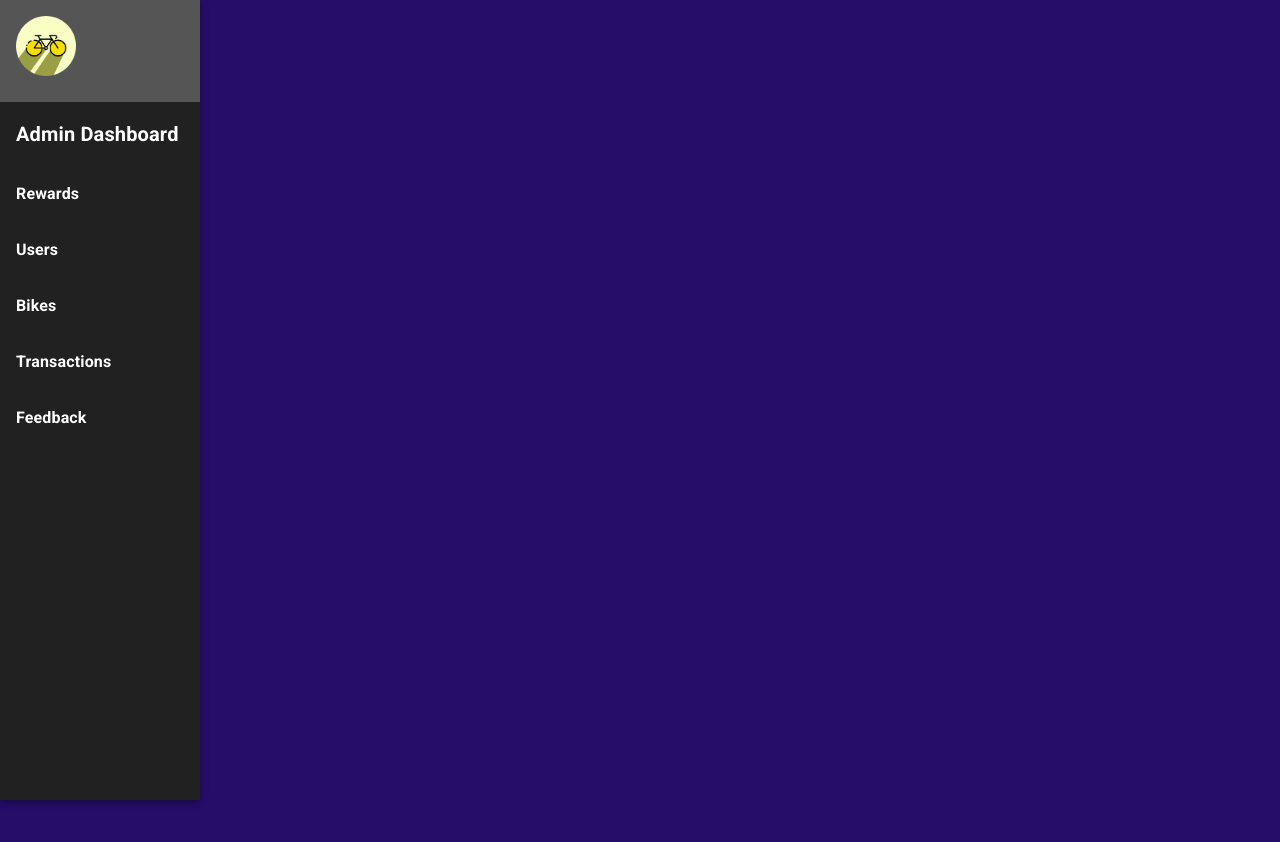
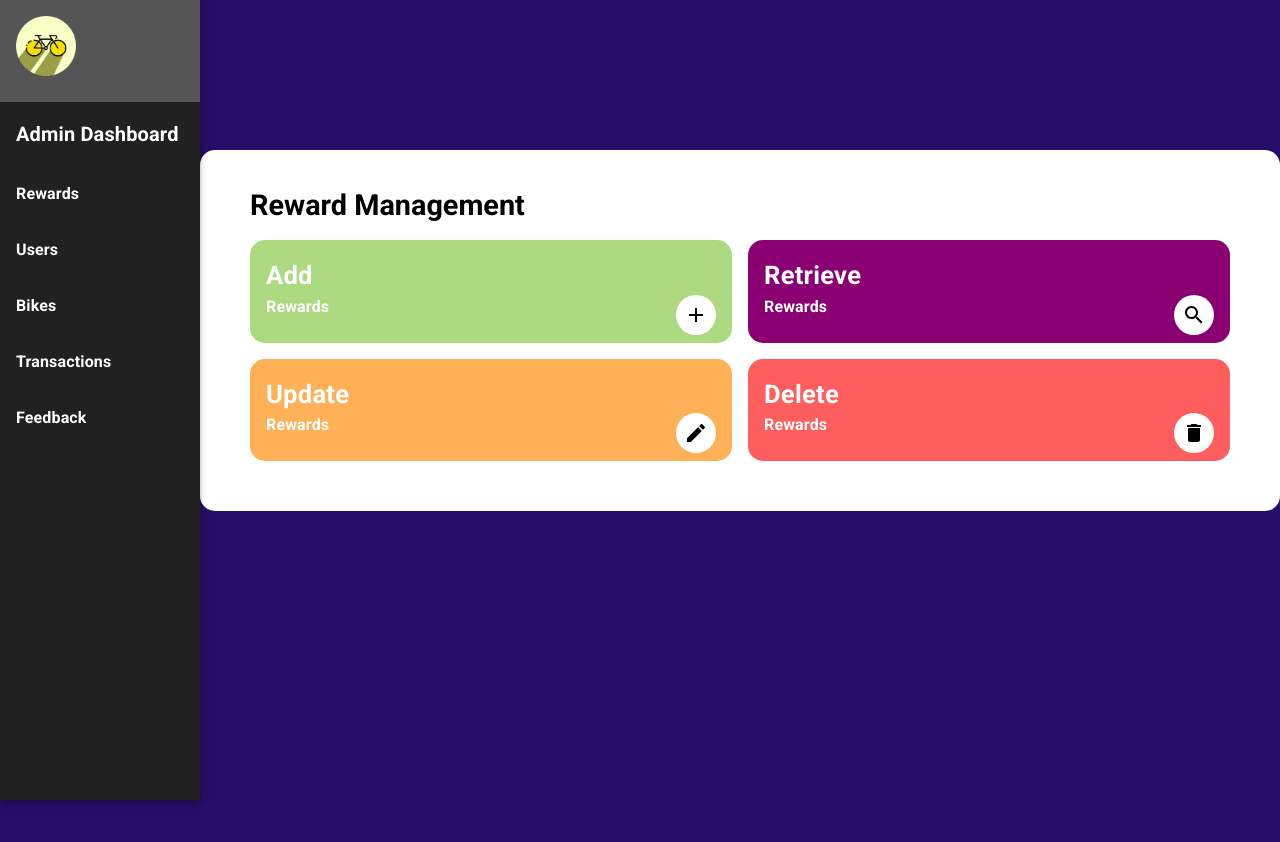
Before and after one commit to Zyelggg/PowerCycle, a React (Vite) app in the folder client/: page /admin/rewards in a window 1280 px wide. Shown: the top 842 px of the page. Before the commit the page ends 800 px from the top, so only its background shows below. Built offline with nearby package versions, Linux system fonts and the light colour scheme; no server answers.

Commit message:
updated admin nav

```diff
--- a/client/src/App.jsx
+++ b/client/src/App.jsx
@@ -45,7 +45,7 @@ import human from "./pages/images/humanicon.png";
 import UserSideNavigation from "./UserSideNavigation";
 import AdminSideNavigation from "./AdminSideNavigation";
 import Reviews from "./pages/Reviews"
-import Augmented from "./pages/Augmented";
+// import Augmented from "./pages/Augmented";
 import Weather from "./pages/Weather";
 
 import {
@@ -157,16 +157,16 @@ function App() {
                 <Route path="/admin/addbikestop" element={<AddBikeStop />} />
                 <Route path="/admin/editbike/:id" element={<EditBikes />} />
                 <Route path="/admin/editbikestop/:id" element={<EditBikeStop />} />
-                <Route path={"/admin/reward"} element={<RewardManagement />} />
+                <Route path={"/admin/rewards"} element={<RewardManagement />} />
                 <Route path={"/admin/addreward"} element={<AddReward />} />
                 <Route path={"/admin/getreward"} element={<RetrieveReward />} />
                 <Route path={"/admin/editreward/:id"} element={<EditReward />} />
                 <Route path={"/admin/delreward"} element={<DeleteReward />} />
                 <Route path={"/admin/user"} element={<UserManagement />} />
-                <Route path={"/adduser"} element={<AddUser />} />
-                <Route path={"/getuser"} element={<RetrieveUser />} />
-                <Route path={"/edituser/:id"} element={<EditUser />} />
-                <Route path={"/deluser"} element={<DeleteUser />} />
+                <Route path={"admin/adduser"} element={<AddUser />} />
+                <Route path={"admin/getuser"} element={<RetrieveUser />} />
+                <Route path={"admin/edituser/:id"} element={<EditUser />} />
+                <Route path={"admin/deluser"} element={<DeleteUser />} />
                 {/* <Route path={"/adminhome"} element={<AdminHome />} /> */}
                 <Route path={"/admin/admin"} element={<AdminManagement />} />
                 <Route path={"/admin/addadmin"} element={<AddAdmin />} />
@@ -204,7 +204,7 @@ function App() {
                 <Route path={"/payment"} element={<PaymentMethods />} />
                 <Route path={"/addpayment"} element={<AddPayment />} />
                 <Route path={"/editpayment"} element={<EditPayment />} />
-                <Route path="/augmented" element={<Augmented />} />
+                {/* <Route path="/augmented" element={<Augmented />} /> */}
 
 
               </Routes>
--- a/client/src/pages/AddReward.jsx
+++ b/client/src/pages/AddReward.jsx
@@ -36,7 +36,6 @@ function AddReward() {
             console.log(res.data);
             navigate("/getreward");
           });
-          toast.success('Reward Added');
     }
   });
 
--- a/client/src/pages/Augmented.jsx
+++ b/client/src/pages/Augmented.jsx
@@ -1,20 +1,20 @@
-import React from 'react';
-import 'aframe';
-import 'aframe-ar';
-// import bikeModel from "../assets/scene.gltf";
+// import React from 'react';
+// import 'aframe';
+// import 'aframe-ar';
+// // import bikeModel from "../assets/scene.gltf";
 
-function Augmented() {
-  return (
-    <div></div>
-    // <a-scene arjs='sourceType: webcam;'>
-    //   {/* Place your AR model */}
-    //   <a-entity
-    //     gps-entity-place={`latitude: ${targetLatitude}; longitude: ${targetLongitude};`}
-    //   >
-    //     <a-gltf-model src={bikeModel} scale="0.1 0.1 0.1"></a-gltf-model>
-    //   </a-entity>
-    // </a-scene>
-  );
-}
+// function Augmented() {
+//   return (
+//     <div></div>
+//     // <a-scene arjs='sourceType: webcam;'>
+//     //   {/* Place your AR model */}
+//     //   <a-entity
+//     //     gps-entity-place={`latitude: ${targetLatitude}; longitude: ${targetLongitude};`}
+//     //   >
+//     //     <a-gltf-model src={bikeModel} scale="0.1 0.1 0.1"></a-gltf-model>
+//     //   </a-entity>
+//     // </a-scene>
+//   );
+// }
 
-export default Augmented;
+// export default Augmented;
--- a/client/src/pages/DeleteReward.jsx
+++ b/client/src/pages/DeleteReward.jsx
@@ -28,7 +28,7 @@ function DeleteReward() {
     http.delete(`/reward/${id}`)
       .then((res) => {
         console.log(res.data);
-        navigate("/getreward");
+        navigate("getreward");
         toast.success('Reward deleted successfully!');
       })
       .catch((error) => {
--- a/client/src/pages/RewardManagement.jsx
+++ b/client/src/pages/RewardManagement.jsx
@@ -19,7 +19,7 @@ function RewardManagement() {
               <Typography className="topheader">Add</Typography>
               <Box>
                 <Link onClick={() => {
-                  navigate("/addreward")}}>
+                  navigate("/admin/addreward")}}>
                   <IconButton className="changeicon">
                     <Add></Add>
                   </IconButton>
@@ -34,7 +34,7 @@ function RewardManagement() {
               <Typography className="topheader">Retrieve</Typography>
               <Box>
               <Link onClick={() => {
-                  navigate("/getreward")}}>
+                  navigate("/admin/getreward")}}>
                   <IconButton className="changeicon">
                     <Search></Search>
                   </IconButton>
@@ -49,7 +49,7 @@ function RewardManagement() {
               <Typography className="topheader">Update</Typography>
               <Box>
               <Link onClick={() => {
-                  navigate("/getreward")}}>
+                  navigate("/admin/getreward")}}>
                   <IconButton className="changeicon">
                     <Edit></Edit>
                   </IconButton>
@@ -64,7 +64,7 @@ function RewardManagement() {
               <Typography className="topheader">Delete</Typography>
               <Box>
               <Link onClick={() => {
-                  navigate("/delreward")}}>
+                  navigate("/admin/delreward")}}>
                   <IconButton className="changeicon">
                     <Delete></Delete>
                   </IconButton>
```
Also changed, not shown: 1 other file (tests, documents, lock files or other folders).
